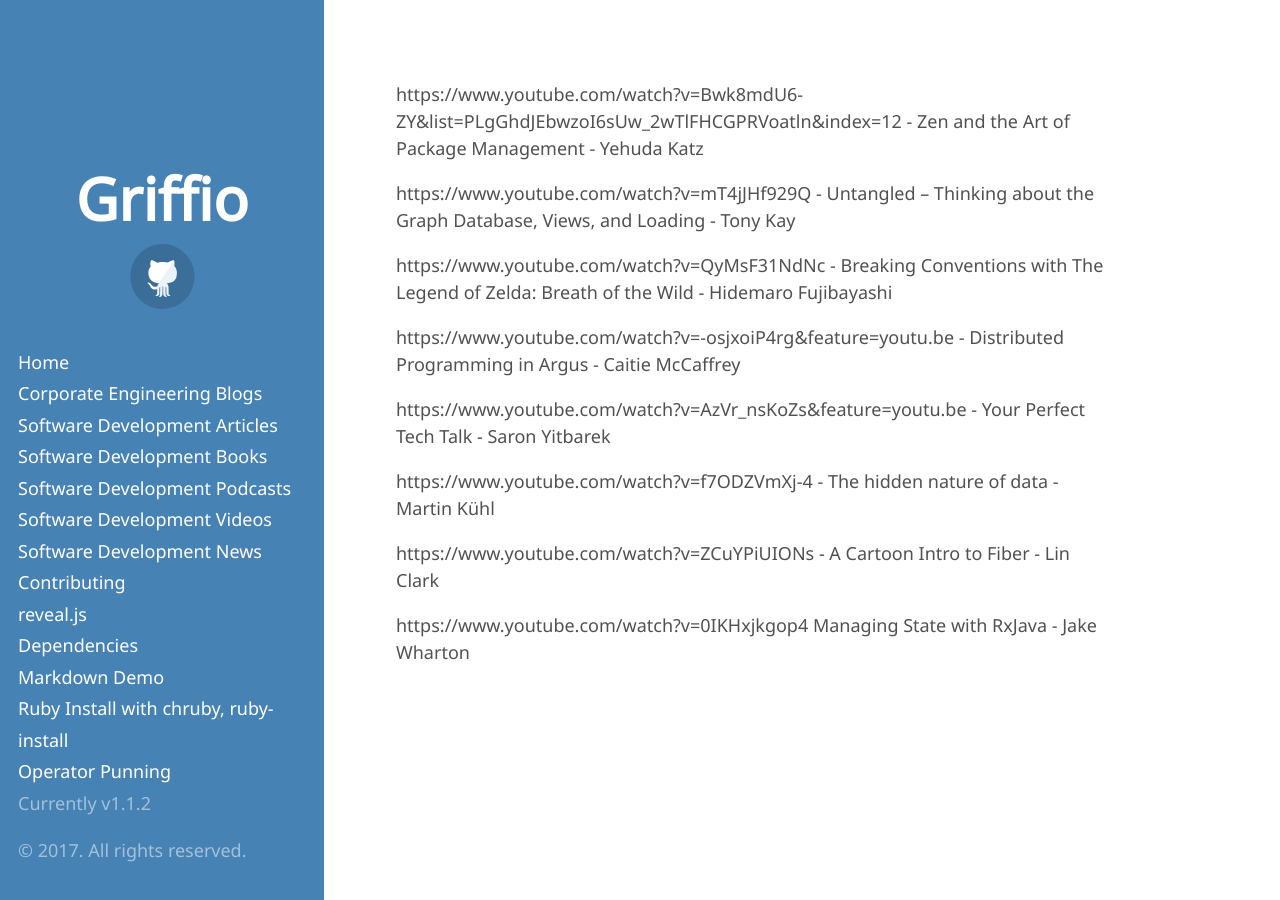
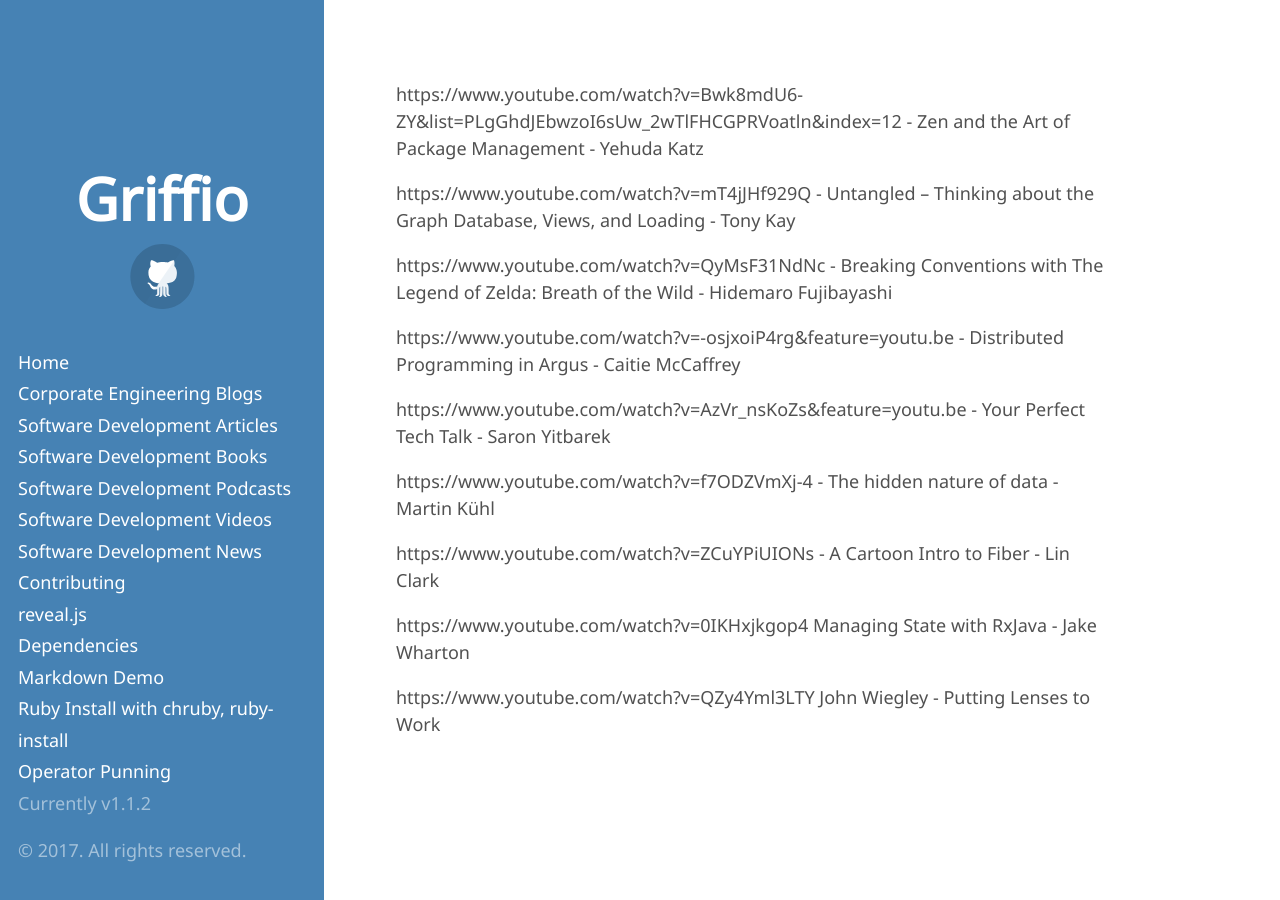
Before and after one commit to griffio/griffio.github.io, a Jekyll site: the page built from tech_talks_highlighted_2017.md, in a window 1280 px wide. Built offline with Jekyll 4.4.1, drawn with Linux system fonts in a browser that asks for light colours; some web fonts are replaced; our own code applies the rules of GitHub Pages for plain Markdown files.

Commit message:
Putting Lenses to Work

```diff
--- a/tech_talks_highlighted_2017.md
+++ b/tech_talks_highlighted_2017.md
@@ -13,3 +13,5 @@
 https://www.youtube.com/watch?v=ZCuYPiUIONs - A Cartoon Intro to Fiber - Lin Clark
 
 https://www.youtube.com/watch?v=0IKHxjkgop4 Managing State with RxJava - Jake Wharton
+
+https://www.youtube.com/watch?v=QZy4Yml3LTY John Wiegley - Putting Lenses to Work
```
